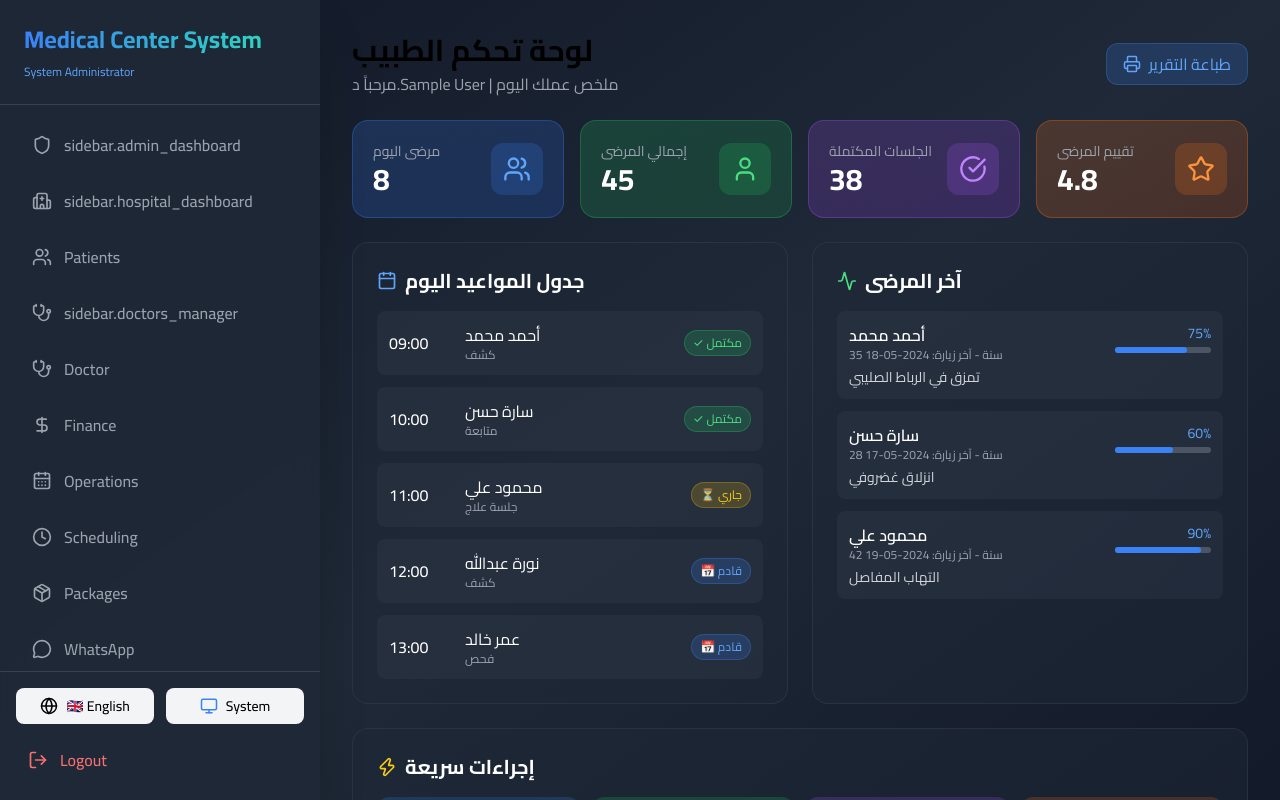
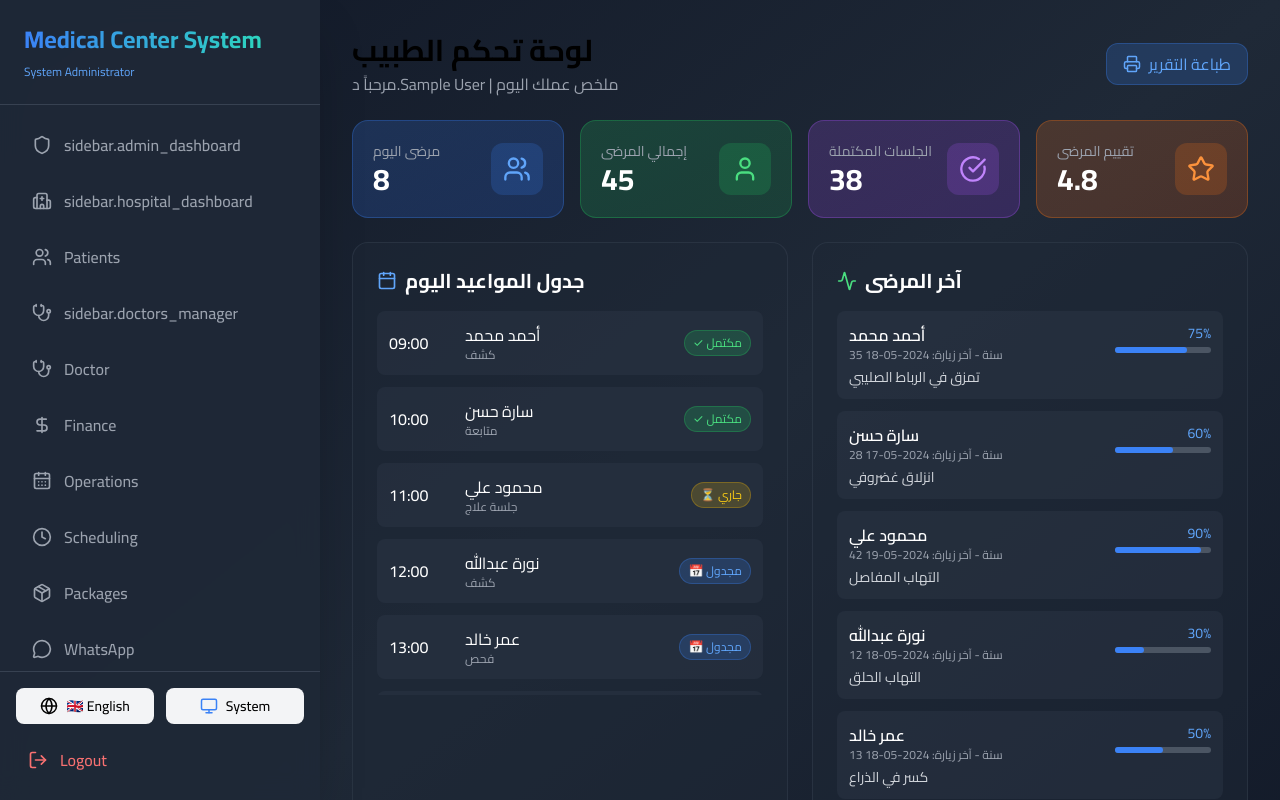
Before and after one commit to Islam412/MCSOS-System, a React (Vite) app: page /doctor-dashboard in a window 1280 px wide. Shown: the top 800 px of the page. Built offline with nearby package versions, Linux system fonts and the light colour scheme; sample sign-in values are in the browser's storage.

Commit message:
fix erorr at dash board doctor

```diff
--- a/src/pages/dashboard/DoctorDashboard.jsx
+++ b/src/pages/dashboard/DoctorDashboard.jsx
@@ -3,7 +3,8 @@ import { useTranslation } from 'react-i18next'
 import {
   Users, Calendar, Clock, Activity, CheckCircle, TrendingUp,
   User, Stethoscope, Pill, FileText, Printer, RefreshCw,
-  LogIn, Eye, Download, Star, Plus, Edit, Trash2, Save, X, Zap
+  LogIn, Eye, Download, Star, Plus, Edit, Trash2, Save, X, Zap,
+  Search, Filter, Phone, Mail, MapPin
 } from 'lucide-react'
 import { useNavigate } from 'react-router-dom'
 import toast from 'react-hot-toast'
@@ -15,6 +16,8 @@ export default function DoctorDashboard() {
   const [user, setUser] = useState(null)
   const [loading, setLoading] = useState(true)
   const [showPrescriptionModal, setShowPrescriptionModal] = useState(false)
+  const [showCheckInModal, setShowCheckInModal] = useState(false)
+  const [selectedPatientForCheckIn, setSelectedPatientForCheckIn] = useState(null)
 
   // إحصائيات الطبيب
   const [stats, setStats] = useState({
@@ -26,20 +29,23 @@ export default function DoctorDashboard() {
     averageRating: 4.8
   })
 
-  // جدول المواعيد اليوم
+  // جدول المواعيد اليوم (المرضى الذين لديهم مواعيد)
   const [todaySchedule, setTodaySchedule] = useState([
-    { id: 1, time: '09:00', patient: 'أحمد محمد', type: 'كشف', status: 'completed' },
-    { id: 2, time: '10:00', patient: 'سارة حسن', type: 'متابعة', status: 'completed' },
-    { id: 3, time: '11:00', patient: 'محمود علي', type: 'جلسة علاج', status: 'in-progress' },
-    { id: 4, time: '12:00', patient: 'نورة عبدالله', type: 'كشف', status: 'upcoming' },
-    { id: 5, time: '13:00', patient: 'عمر خالد', type: 'فحص', status: 'upcoming' },
+    { id: 1, time: '09:00', patient: 'أحمد محمد', patientId: 1, age: 35, phone: '0501234567', type: 'كشف', status: 'completed' },
+    { id: 2, time: '10:00', patient: 'سارة حسن', patientId: 2, age: 28, phone: '0507654321', type: 'متابعة', status: 'completed' },
+    { id: 3, time: '11:00', patient: 'محمود علي', patientId: 3, age: 42, phone: '0505566778', type: 'جلسة علاج', status: 'in-progress' },
+    { id: 4, time: '12:00', patient: 'نورة عبدالله', patientId: 4, age: 12, phone: '0509988776', type: 'كشف', status: 'scheduled' },
+    { id: 5, time: '13:00', patient: 'عمر خالد', patientId: 5, age: 13, phone: '0501122334', type: 'فحص', status: 'scheduled' },
+    { id: 6, time: '14:00', patient: 'فاطمة إبراهيم', patientId: 6, age: 32, phone: '0503344556', type: 'متابعة', status: 'scheduled' },
   ])
 
   // قائمة المرضى
   const [recentPatients, setRecentPatients] = useState([
-    { id: 1, name: 'أحمد محمد', age: 35, lastVisit: '2024-05-18', diagnosis: 'تمزق في الرباط الصليبي', progress: 75 },
-    { id: 2, name: 'سارة حسن', age: 28, lastVisit: '2024-05-17', diagnosis: 'انزلاق غضروفي', progress: 60 },
-    { id: 3, name: 'محمود علي', age: 42, lastVisit: '2024-05-19', diagnosis: 'التهاب المفاصل', progress: 90 },
+    { id: 1, name: 'أحمد محمد', age: 35, lastVisit: '2024-05-18', diagnosis: 'تمزق في الرباط الصليبي', progress: 75, phone: '0501234567' },
+    { id: 2, name: 'سارة حسن', age: 28, lastVisit: '2024-05-17', diagnosis: 'انزلاق غضروفي', progress: 60, phone: '0507654321' },
+    { id: 3, name: 'محمود علي', age: 42, lastVisit: '2024-05-19', diagnosis: 'التهاب المفاصل', progress: 90, phone: '0505566778' },
+    { id: 4, name: 'نورة عبدالله', age: 12, lastVisit: '2024-05-18', diagnosis: 'التهاب الحلق', progress: 30, phone: '0509988776' },
+    { id: 5, name: 'عمر خالد', age: 13, lastVisit: '2024-05-18', diagnosis: 'كسر في الذراع', progress: 50, phone: '0501122334' },
   ])
 
   // بيانات الروشتة الجديدة
@@ -61,8 +67,41 @@ export default function DoctorDashboard() {
     switch(status) {
       case 'completed': return <span className="px-2 py-1 rounded-full text-xs bg-green-500/20 text-green-400 border border-green-500/30">✓ مكتمل</span>
       case 'in-progress': return <span className="px-2 py-1 rounded-full text-xs bg-yellow-500/20 text-yellow-400 border border-yellow-500/30">⏳ جاري</span>
-      default: return <span className="px-2 py-1 rounded-full text-xs bg-blue-500/20 text-blue-400 border border-blue-500/30">📅 قادم</span>
+      case 'scheduled': return <span className="px-2 py-1 rounded-full text-xs bg-blue-500/20 text-blue-400 border border-blue-500/30">📅 مجدول</span>
+      default: return <span className="px-2 py-1 rounded-full text-xs bg-gray-500/20 text-gray-400">{status}</span>
     }
+  }
+
+  // ========== دالة فتح نافذة تسجيل الحضور ==========
+  const handleOpenCheckIn = () => {
+    // جلب المرضى الذين لديهم مواعيد اليوم ولم يتم تسجيل حضورهم بعد
+    const scheduledPatients = todaySchedule.filter(app => app.status === 'scheduled')
+    if (scheduledPatients.length === 0) {
+      toast.info('لا توجد مواعيد قادمة لتسجيل الحضور')
+      return
+    }
+    setShowCheckInModal(true)
+  }
+
+  // ========== دالة تأكيد تسجيل الحضور ==========
+  const handleConfirmCheckIn = () => {
+    if (!selectedPatientForCheckIn) {
+      toast.error('الرجاء اختيار المريض')
+      return
+    }
+
+    setTodaySchedule(todaySchedule.map(app =>
+      app.id === selectedPatientForCheckIn.id ? { ...app, status: 'completed' } : app
+    ))
+
+    setStats(prev => ({
+      ...prev,
+      completedSessions: prev.completedSessions + 1
+    }))
+
+    toast.success(`تم تسجيل حضور المريض ${selectedPatientForCheckIn.patient}`)
+    setShowCheckInModal(false)
+    setSelectedPatientForCheckIn(null)
   }
 
   // ========== دالة تحديث التقرير ==========
@@ -73,23 +112,6 @@ export default function DoctorDashboard() {
       totalPatients: prev.totalPatients + Math.floor(Math.random() * 2)
     }))
     toast.success('تم تحديث التقرير بنجاح')
-  }
-
-  // ========== دالة تسجيل حضور ==========
-  const handleCheckIn = () => {
-    const upcomingApp = todaySchedule.find(app => app.status === 'upcoming')
-    if (upcomingApp) {
-      setTodaySchedule(todaySchedule.map(app =>
-        app.id === upcomingApp.id ? { ...app, status: 'completed' } : app
-      ))
-      setStats(prev => ({
-        ...prev,
-        completedSessions: prev.completedSessions + 1
-      }))
-      toast.success(`تم تسجيل حضور المريض ${upcomingApp.patient}`)
-    } else {
-      toast.info('لا توجد مواعيد قادمة لتسجيل الحضور')
-    }
   }
 
   // ========== دالة عرض المرضى ==========
@@ -179,9 +201,6 @@ export default function DoctorDashboard() {
             .stat-card { background: #f3f4f6; padding: 15px; border-radius: 8px; text-align: center; }
             .stat-value { font-size: 24px; font-weight: bold; color: #1e3a5f; }
             .stat-label { font-size: 12px; color: #6b7280; }
-            table { width: 100%; border-collapse: collapse; margin: 15px 0; }
-            th, td { border: 1px solid #e5e7eb; padding: 8px; text-align: right; }
-            th { background: #f1f5f9; }
             .footer { text-align: center; margin-top: 20px; padding-top: 15px; border-top: 1px solid #e5e7eb; font-size: 12px; color: #9ca3af; }
           </style>
         </head>
@@ -208,6 +227,9 @@ export default function DoctorDashboard() {
     }
     toast.success('جاري طباعة التقرير...')
   }
+
+  // المرضى الذين لديهم مواعيد اليوم ولم يتم تسجيل حضورهم
+  const scheduledPatients = todaySchedule.filter(app => app.status === 'scheduled')
 
   if (loading) {
     return <div className="flex items-center justify-center h-64"><div className="text-white">جاري التحميل...</div></div>
@@ -279,11 +301,10 @@ export default function DoctorDashboard() {
         </div>
       </div>
 
-      {/* إجراءات سريعة - جميع الأزرار تعمل */}
+      {/* إجراءات سريعة */}
       <div className="bg-gray-800/50 rounded-2xl p-6 border border-gray-700/50">
         <h2 className="text-xl font-bold text-white mb-4 flex items-center gap-2"><Zap size={20} className="text-yellow-400" /> إجراءات سريعة</h2>
         <div className="grid grid-cols-2 md:grid-cols-4 gap-3">
-          {/* زر عرض المرضى */}
           <button
             onClick={handleViewPatients}
             className="p-3 bg-blue-500/20 rounded-xl text-blue-400 hover:bg-blue-500/30 transition flex items-center justify-center gap-2"
@@ -291,15 +312,14 @@ export default function DoctorDashboard() {
             <Eye size={18} /> عرض المرضى
           </button>
 
-          {/* زر تسجيل حضور */}
+          {/* زر تسجيل حضور - يفتح نافذة اختيار المريض */}
           <button
-            onClick={handleCheckIn}
+            onClick={handleOpenCheckIn}
             className="p-3 bg-green-500/20 rounded-xl text-green-400 hover:bg-green-500/30 transition flex items-center justify-center gap-2"
           >
             <LogIn size={18} /> تسجيل حضور
           </button>
 
-          {/* زر كتابة روشتة */}
           <button
             onClick={handleOpenPrescription}
             className="p-3 bg-purple-500/20 rounded-xl text-purple-400 hover:bg-purple-500/30 transition flex items-center justify-center gap-2"
@@ -307,7 +327,6 @@ export default function DoctorDashboard() {
             <Pill size={18} /> كتابة روشتة
           </button>
 
-          {/* زر تحديث التقرير */}
           <button
             onClick={handleRefreshReport}
             className="p-3 bg-orange-500/20 rounded-xl text-orange-400 hover:bg-orange-500/30 transition flex items-center justify-center gap-2"
@@ -316,6 +335,55 @@ export default function DoctorDashboard() {
           </button>
         </div>
       </div>
+
+      {/* Modal تسجيل حضور - اختيار المريض */}
+      {showCheckInModal && (
+        <div className="fixed inset-0 bg-black/70 backdrop-blur-sm flex items-center justify-center z-50 p-4 overflow-y-auto">
+          <div className="bg-gray-800 rounded-2xl max-w-lg w-full max-h-[80vh] overflow-hidden p-6 border border-gray-700">
+            <div className="flex justify-between items-center mb-4">
+              <h2 className="text-xl font-bold text-white">تسجيل حضور المريض</h2>
+              <button onClick={() => { setShowCheckInModal(false); setSelectedPatientForCheckIn(null); }} className="p-1 hover:bg-gray-700 rounded"><X size={20} className="text-gray-400" /></button>
+            </div>
+
+            <div className="mb-4">
+              <p className="text-gray-400 text-sm mb-3">اختر المريض من قائمة المواعيد القادمة:</p>
+              <div className="space-y-2 max-h-96 overflow-y-auto">
+                {scheduledPatients.length === 0 ? (
+                  <div className="text-center py-8 text-gray-400">لا توجد مواعيد قادمة</div>
+                ) : (
+                  scheduledPatients.map((patient) => (
+                    <div
+                      key={patient.id}
+                      onClick={() => setSelectedPatientForCheckIn(patient)}
+                      className={`p-3 rounded-lg cursor-pointer transition border-2 ${selectedPatientForCheckIn?.id === patient.id ? 'bg-blue-500/20 border-blue-500' : 'bg-gray-700/30 border-transparent hover:bg-gray-700/50'}`}
+                    >
+                      <div className="flex justify-between items-start">
+                        <div>
+                          <p className="font-semibold text-white">{patient.patient}</p>
+                          <p className="text-xs text-gray-400">الوقت: {patient.time} - النوع: {patient.type}</p>
+                          <p className="text-xs text-gray-500">العمر: {patient.age} سنة - الجوال: {patient.phone}</p>
+                        </div>
+                        {selectedPatientForCheckIn?.id === patient.id && (
+                          <CheckCircle size={20} className="text-green-400" />
+                        )}
+                      </div>
+                    </div>
+                  ))
+                )}
+              </div>
+            </div>
+
+            <div className="flex gap-3 pt-4 border-t border-gray-700">
+              <button onClick={handleConfirmCheckIn} disabled={!selectedPatientForCheckIn} className="flex-1 bg-green-500/20 text-green-400 py-2 rounded-lg hover:bg-green-500/30 transition disabled:opacity-50 disabled:cursor-not-allowed">
+                <CheckCircle size={16} className="inline ml-1" /> تأكيد الحضور
+              </button>
+              <button onClick={() => { setShowCheckInModal(false); setSelectedPatientForCheckIn(null); }} className="flex-1 bg-gray-600 text-gray-300 py-2 rounded-lg hover:bg-gray-500 transition">
+                إلغاء
+              </button>
+            </div>
+          </div>
+        </div>
+      )}
 
       {/* Modal إنشاء روشتة جديدة */}
       {showPrescriptionModal && (
```
